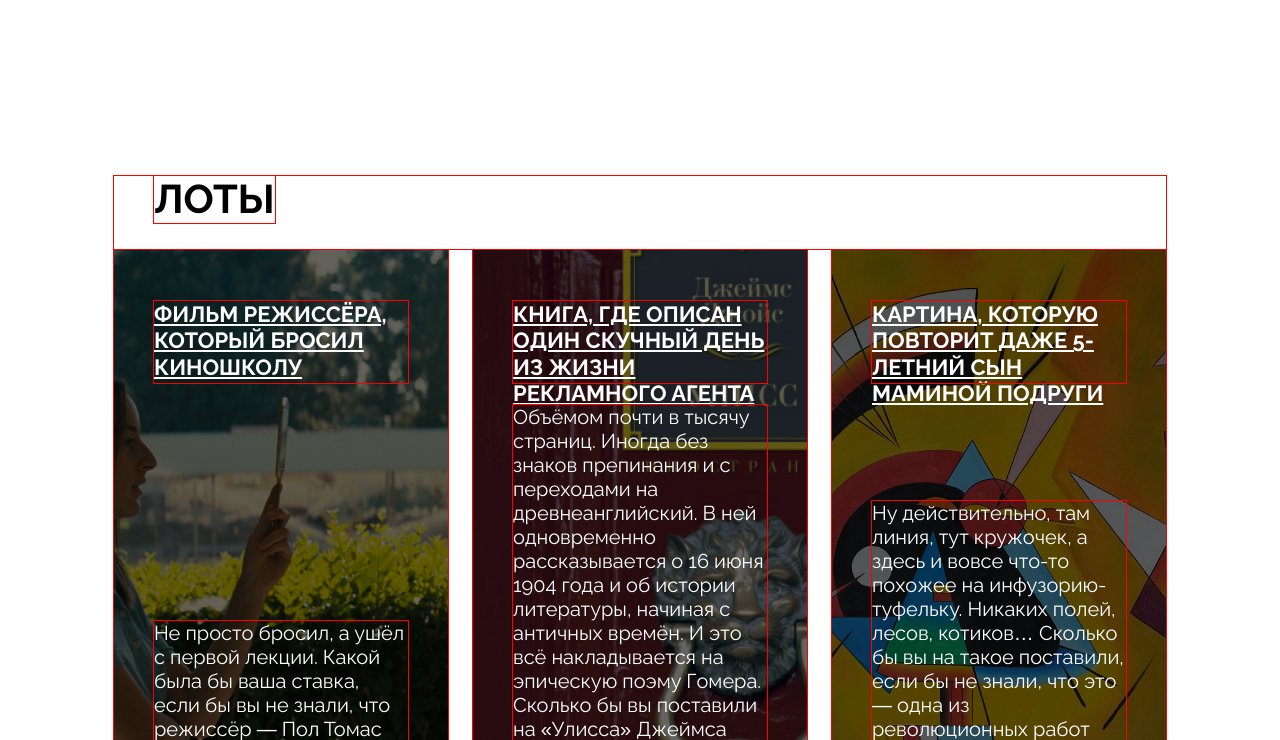
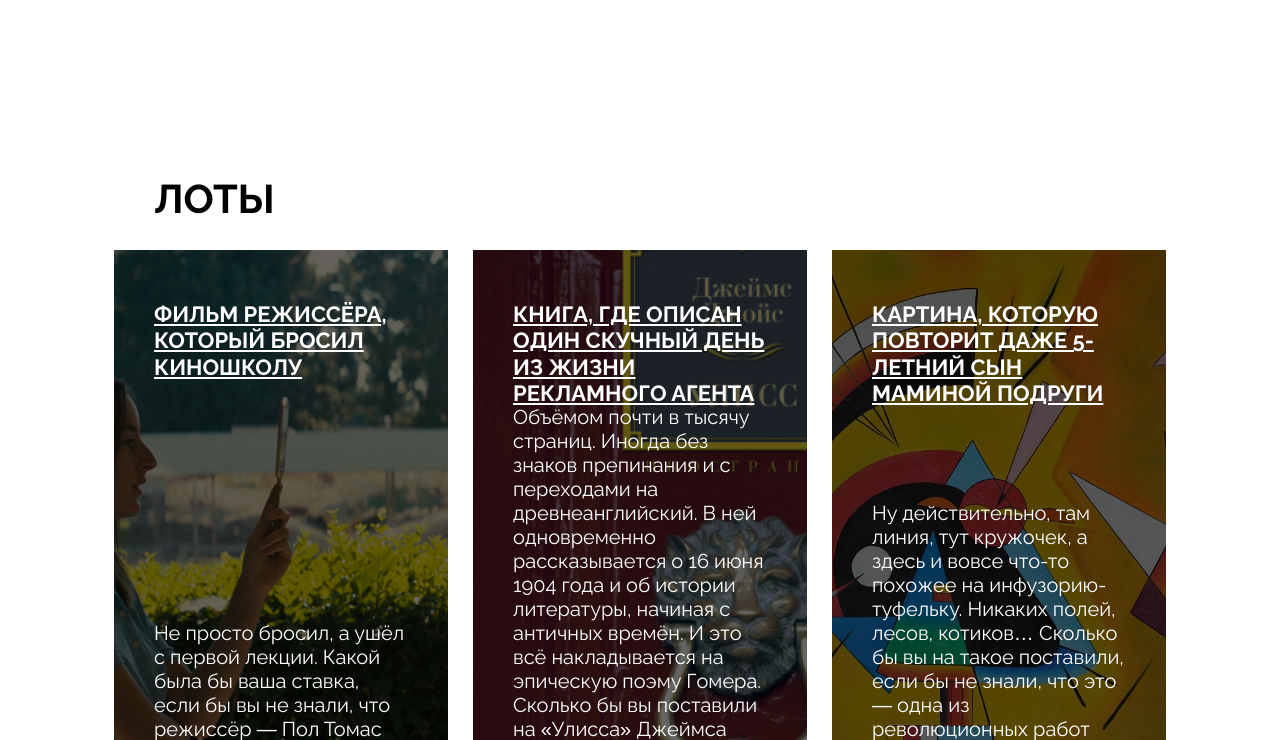
Before and after one commit to BychkovAA/ono-tebe-nado, a plain HTML site: page index.html in a window 1280 px wide. Shown: the part 1053-1793 px from the top of the page. Drawn offline with Linux system fonts and the light colour scheme.

Commit message:
Выполнен проект

```diff
--- a/styles/style.css
+++ b/styles/style.css
@@ -1,11 +1,3 @@
-* {
-    outline: 1px solid red;
-}
-
-body {
-    margin: 0 auto;
-}
-
 .header {
     display: flex;
     justify-content: space-evenly;
```
